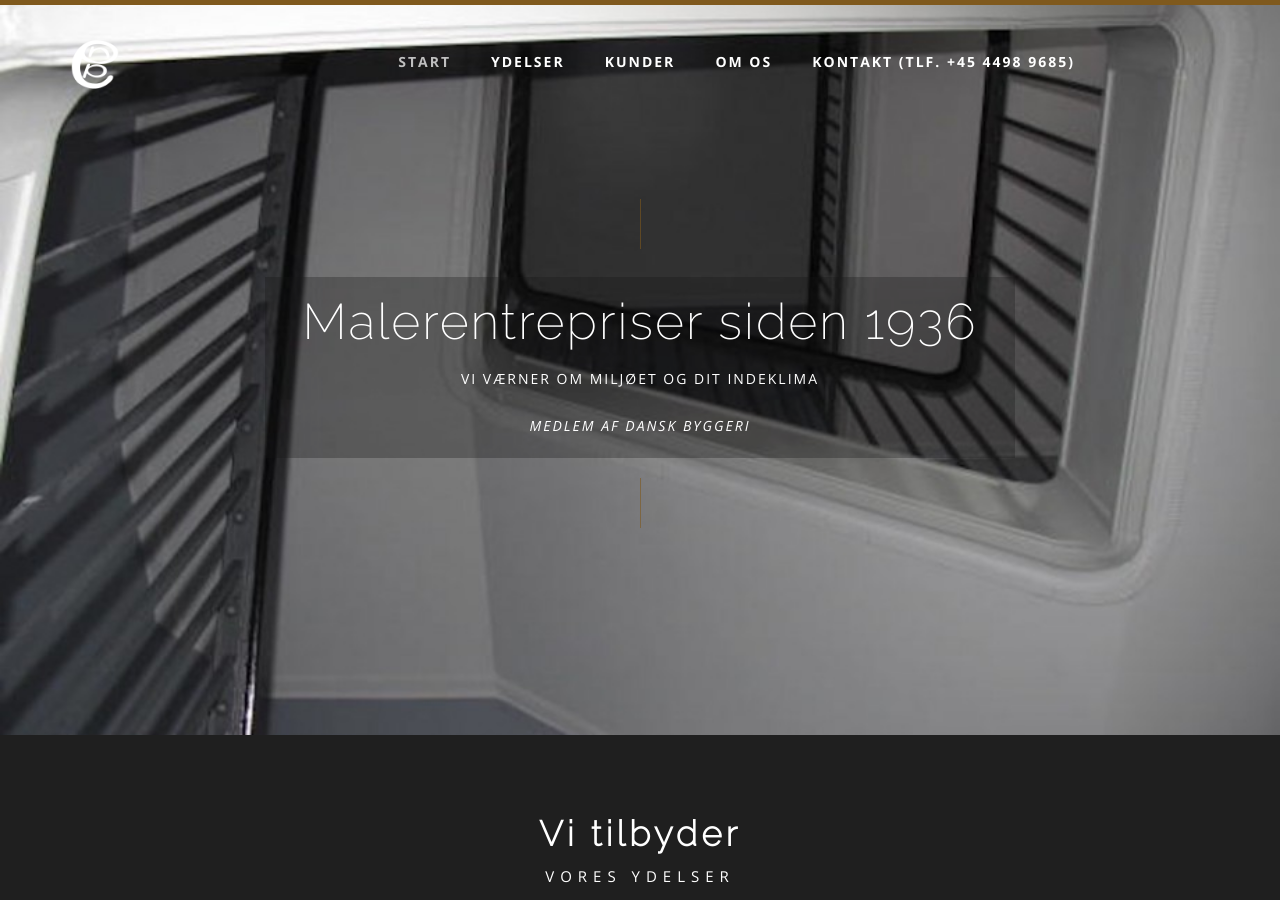
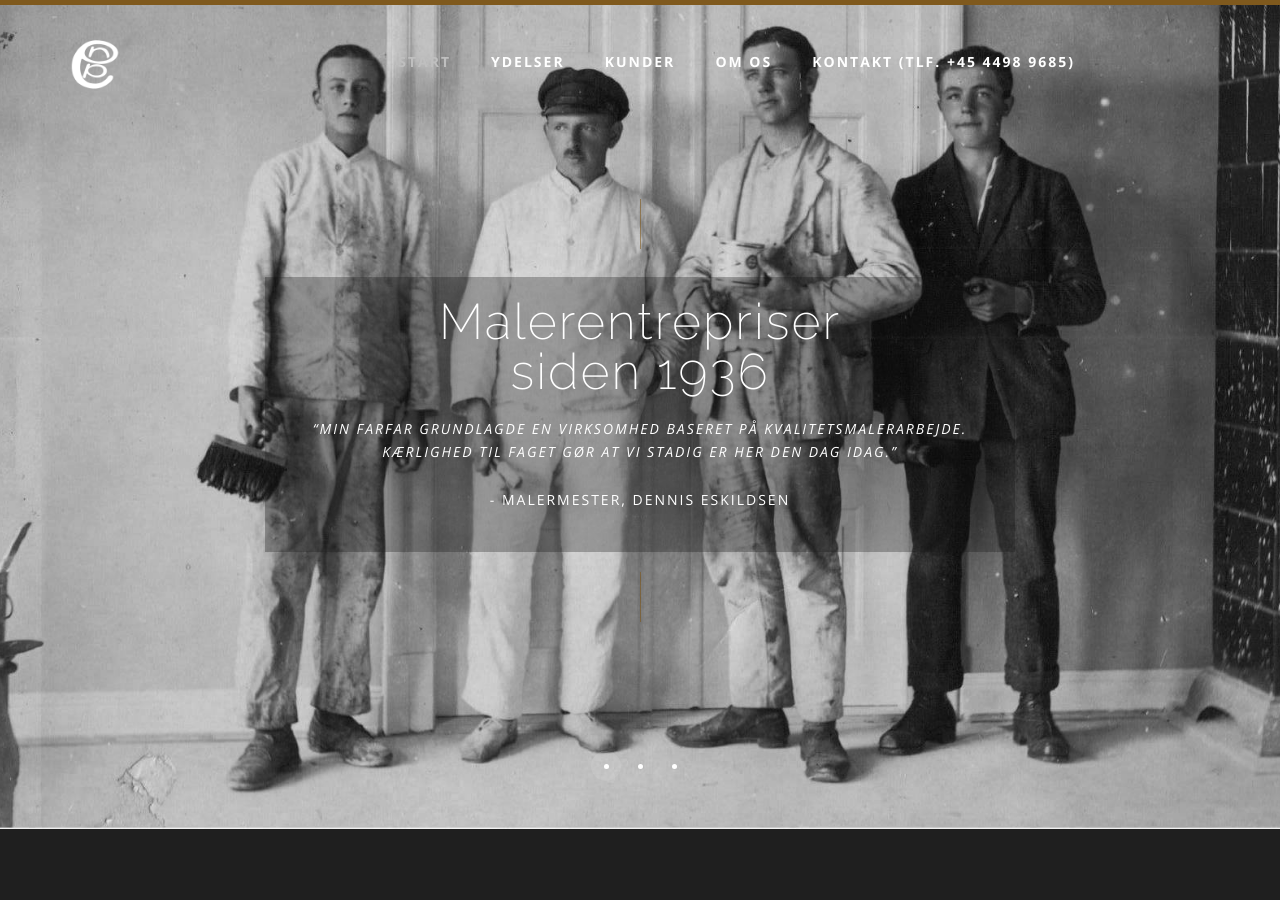
Before and after one commit to re-cph/eskildsen, a Jekyll site: the page built from index.html, in a window 1280 px wide and 900 px high. Built offline with Jekyll 4.4.1, drawn with Linux system fonts in a browser that asks for light colours.

Commit message:
content update

```diff
--- a/_config.yml
+++ b/_config.yml
@@ -8,7 +8,7 @@
 address_line1: "Lerhøj 20"
 address_line2: "2880 Bagsværd"
 description: > # this means to ignore newlines until "baseurl:"
-  Meget mere end hjemmesider - Digital samarbejdspartner med fokus på engagement, forståelse og kvalitet.
+  Malerentrepriser siden 1936
 baseurl: "" # the subpath of your site, e.g. /blog/
 url: "http://www.malereskildsen.dk" # the base hostname & protocol for your site
 twitter_username: #recph
--- a/index.html
+++ b/index.html
@@ -8,6 +8,29 @@
 <div id="home">
   <div class="slider home-slider clearfix"> <!-- data-auto-play="8000" -->
 
+    <div class="slide img-bg clearfix" data-background="images/slider/teambw.jpg">
+      <div class="slider-mask"></div>
+      <div class="caption-box">
+        <div class="container">
+          <div class="row">
+            <div class="col-md-8 col-md-offset-2">
+              <div class="liner"></div>
+              <h3>Malerentrepriser<br/> siden 1936</h3>
+                <p>
+                <i>
+                  “Min farfar grundlagde en virksomhed baseret på kvalitetsmalerarbejde. Kærlighed til faget gør at vi stadig er her den dag idag.”
+                </i>
+                <br><br>
+                - Malermester, Dennis Eskildsen
+                </p>
+              </p>
+              <div class="liner"></div>
+            </div><!--/.col-md-8-->
+          </div><!--/.row-->
+        </div><!--/.container-->
+      </div><!--/.caption-box-->
+    </div><!--/.slider1-->
+
     <div class="slide img-bg clearfix" data-background="images/slider/stairs.jpg">
       <div class="slider-mask"></div>
       <div class="caption-box">
@@ -15,19 +38,37 @@
           <div class="row">
             <div class="col-md-8 col-md-offset-2">
               <div class="liner"></div>
-              <h3>Malerentrepriser siden 1936</h3>
-              <p>
-                Vi værner om miljøet og dit indeklima<br><br>
-                <i>
-                Medlem af Dansk byggeri
-                </i>
+              <h3>Malerarbejde<br/> med visioner</h3>
+                <p>
+                  Vi tager ansvar og uddanner fremtidens malere. I den process fokuserer vi på alsidighed og værdsætter de energier vi får igen
+                </p>
               </p>
               <div class="liner"></div>
             </div><!--/.col-md-8-->
           </div><!--/.row-->
         </div><!--/.container-->
       </div><!--/.caption-box-->
-    </div><!--/.slider1-->
+    </div><!--/.slider2-->
+
+    <div class="slide img-bg clearfix" data-background="images/slider/paint.jpg">
+      <div class="slider-mask"></div>
+      <div class="caption-box">
+        <div class="container">
+          <div class="row">
+            <div class="col-md-8 col-md-offset-2">
+              <div class="liner"></div>
+              <h3>Dit indeklima<br/> er vigtigt</h3>
+                <p>
+                  Vi har grøn smiley fra arbejdstilsynet og vi arbejder med miljøgodkendte produkter
+                </p>
+              </p>
+              <div class="liner"></div>
+            </div><!--/.col-md-8-->
+          </div><!--/.row-->
+        </div><!--/.container-->
+      </div><!--/.caption-box-->
+    </div><!--/.slider3-->
+
   </div><!--/.slider-->
 </div><!--/home-->
 <!--HOME END-->
@@ -291,23 +332,10 @@
             <div class="port-hov">
               <div class="port-content">
                 <p class="port-client">Drupal site</p>
-                <h3>Spille&shy;myndigheden</h3>
+                <h3>Magasin</h3>
               </div><!--/.port-content-->
             </div><!--/.port-hov-->
             <img src="images/work/11.png" alt="team">
-          </a><!--/.port-ajax-->
-          <div class="spacing30"></div>
-        </div><!--/.col-md-4-->
-
-        <div class="col-md-4 col-sm-6 port-item development video">
-          <a class="port-ajax">
-            <div class="port-hov">
-              <div class="port-content">
-                <p class="port-client">Videosite</p>
-                <h3>Novasol</h3>
-              </div><!--/.port-content-->
-            </div><!--/.port-hov-->
-            <img src="images/work/12.png" alt="team">
           </a><!--/.port-ajax-->
           <div class="spacing30"></div>
         </div><!--/.col-md-4-->
```
Also changed, not shown: other parts of index.html (+10 -10 lines), Gemfile.lock, images/slider/paint.jpg (added), images/slider/skilt.jpg (added), images/slider/team.jpg (added), images/slider/teambw.jpg (added), images/work/1.png, images/work/10.png, images/work/11.png, images/work/12.png (deleted), images/work/2.png, images/work/3.png, images/work/4.png, images/work/5.png, 4 more files, 1 other file.
